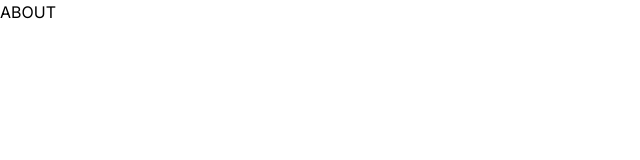
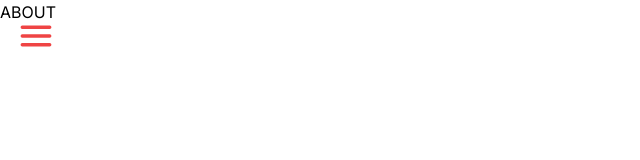
Before and after one commit to spencerattick/portfolio2024, a Next.js app: page /about in a window 1280 px wide. Shown: the top 160 px of the page, without its empty margins (0-640 px from the left). Built offline with nearby package versions, Linux system fonts and the light colour scheme.

Commit message:
persist Navbar across all pages

```diff
--- a/src/app/layout.js
+++ b/src/app/layout.js
@@ -1,5 +1,6 @@
 import { Inter } from "next/font/google";
 import "./globals.css";
+import Navbar from "@/components/Navbar";
 
 const inter = Inter({ subsets: ["latin"] });
 
@@ -10,6 +11,7 @@ export const metadata = {
 export default function RootLayout({ children }) {
   return (
     <html lang="en">
+      <Navbar />
       <body className={inter.className}>{children}</body>
     </html>
   );
--- a/src/app/page.js
+++ b/src/app/page.js
@@ -1,10 +1,8 @@
 import Intro from "@/components/Intro";
-import Navbar from "@/components/Navbar";
 
 const HomePage = () => {
   return (
       <>
-        <Navbar />
         <Intro />
       </>
   )
```
